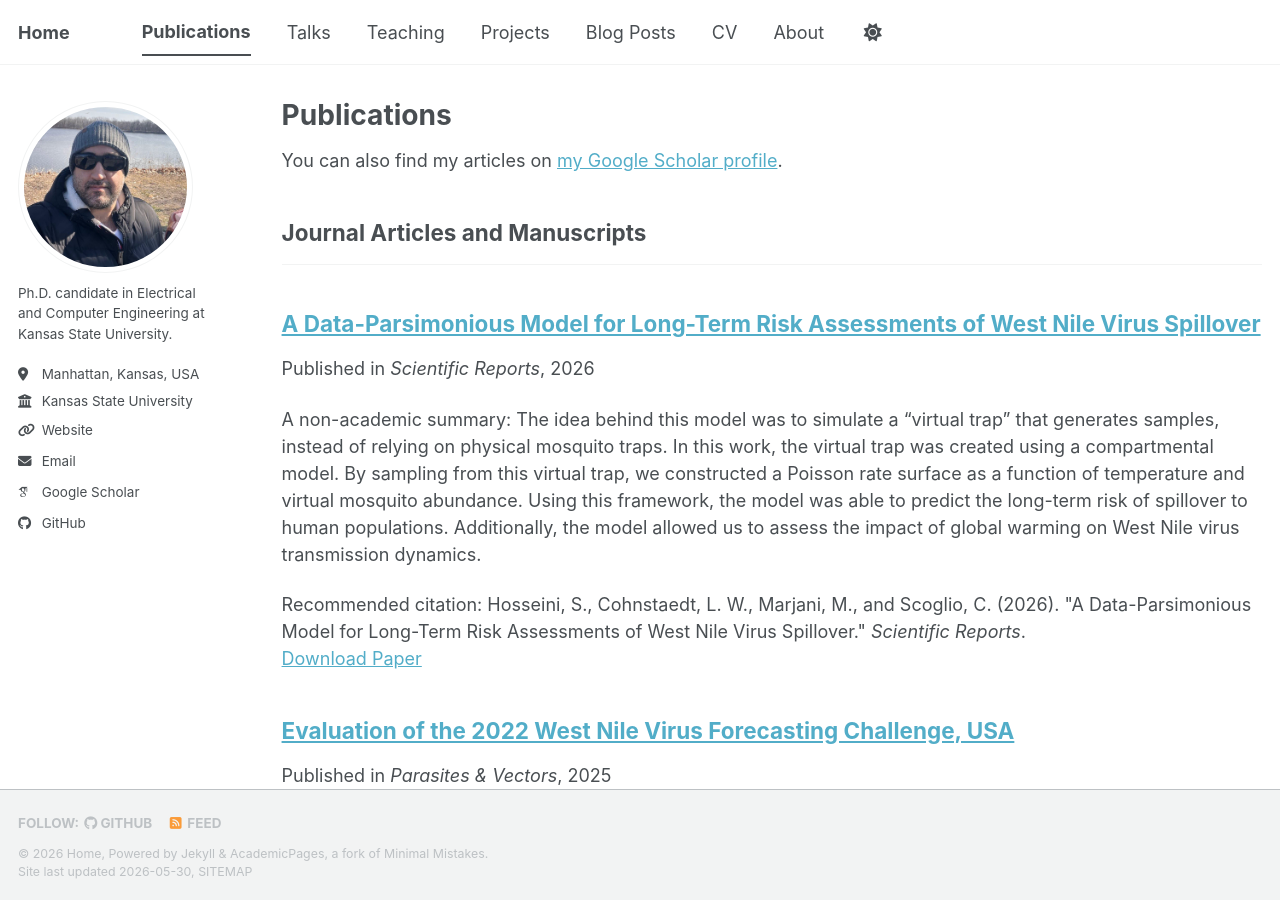
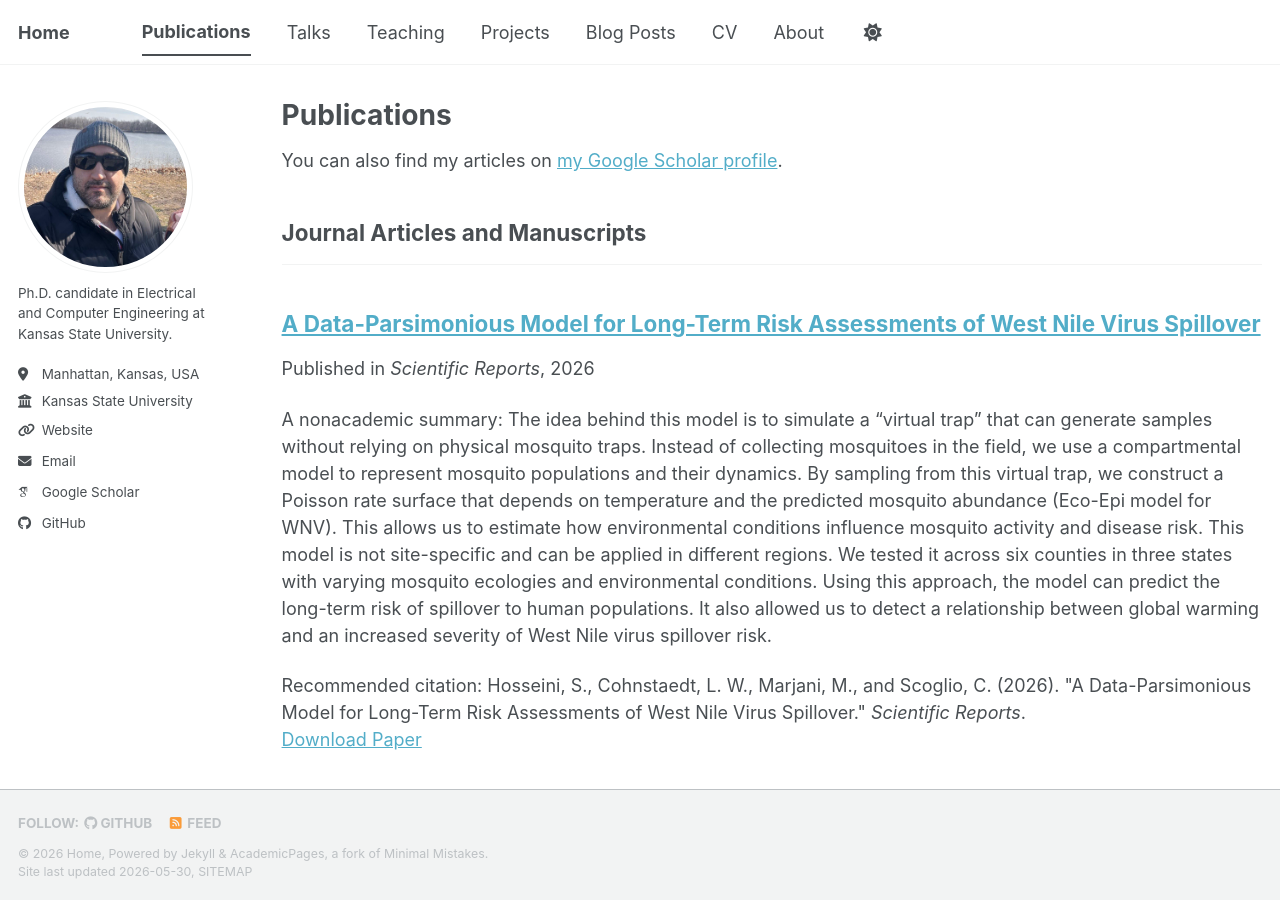
Before and after one commit to Saman-Hoss/Saman-Hoss.github.io, a Jekyll site: the page built from _pages/publications.html, in a window 1280 px wide and 900 px high. Built offline with Jekyll 4.4.1, drawn with Linux system fonts in a browser that asks for light colours; some web fonts are replaced; a script bundle is joined from its source files by our own code; library files that are not in the unit come from our copies.

Commit message:
Update 2026-01-01-wnv-spillover-scientific-reports.md

```diff
--- a/_publications/2026-01-01-wnv-spillover-scientific-reports.md
+++ b/_publications/2026-01-01-wnv-spillover-scientific-reports.md
@@ -3,11 +3,13 @@
 collection: publications
 category: manuscripts
 permalink: /publication/2026-wnv-spillover-scientific-reports
-excerpt: "A non-academic summary: The idea behind this model was to simulate a “virtual trap” that generates samples, instead of relying on physical mosquito traps. In this work, the virtual trap was created using a compartmental model.
+excerpt: "A nonacademic summary: The idea behind this model is to simulate a “virtual trap” that can generate samples without relying on physical mosquito traps. Instead of collecting mosquitoes in the field, we use a compartmental model to represent mosquito populations and their dynamics.
 
-By sampling from this virtual trap, we constructed a Poisson rate surface as a function of temperature and virtual mosquito abundance. Using this framework, the model was able to predict the long-term risk of spillover to human populations.
+By sampling from this virtual trap, we construct a Poisson rate surface that depends on temperature and the predicted mosquito abundance (Eco-Epi model for WNV). This allows us to estimate how environmental conditions influence mosquito activity and disease risk.
 
-Additionally, the model allowed us to assess the impact of global warming on West Nile virus transmission dynamics."
+This model is not site-specific and can be applied in different regions. We tested it across six counties in three states with varying mosquito ecologies and environmental conditions.
+
+Using this approach, the model can predict the long-term risk of spillover to human populations. It also allowed us to detect a relationship between global warming and an increased severity of West Nile virus spillover risk."
 date: 2026-01-01
 venue: "Scientific Reports"
 paperurl: "https://www.nature.com/articles/s41598-026-47413-w"
```
